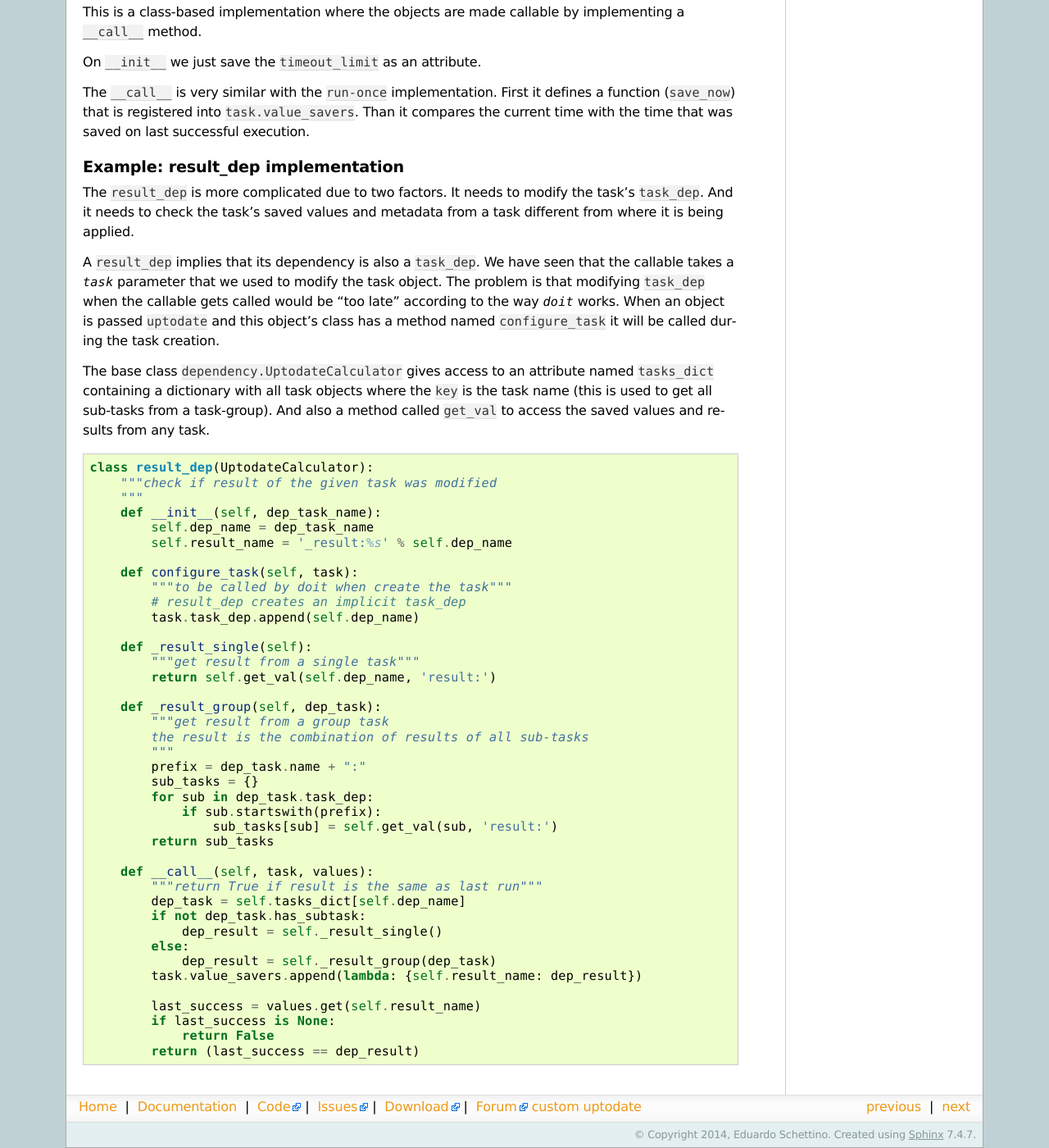
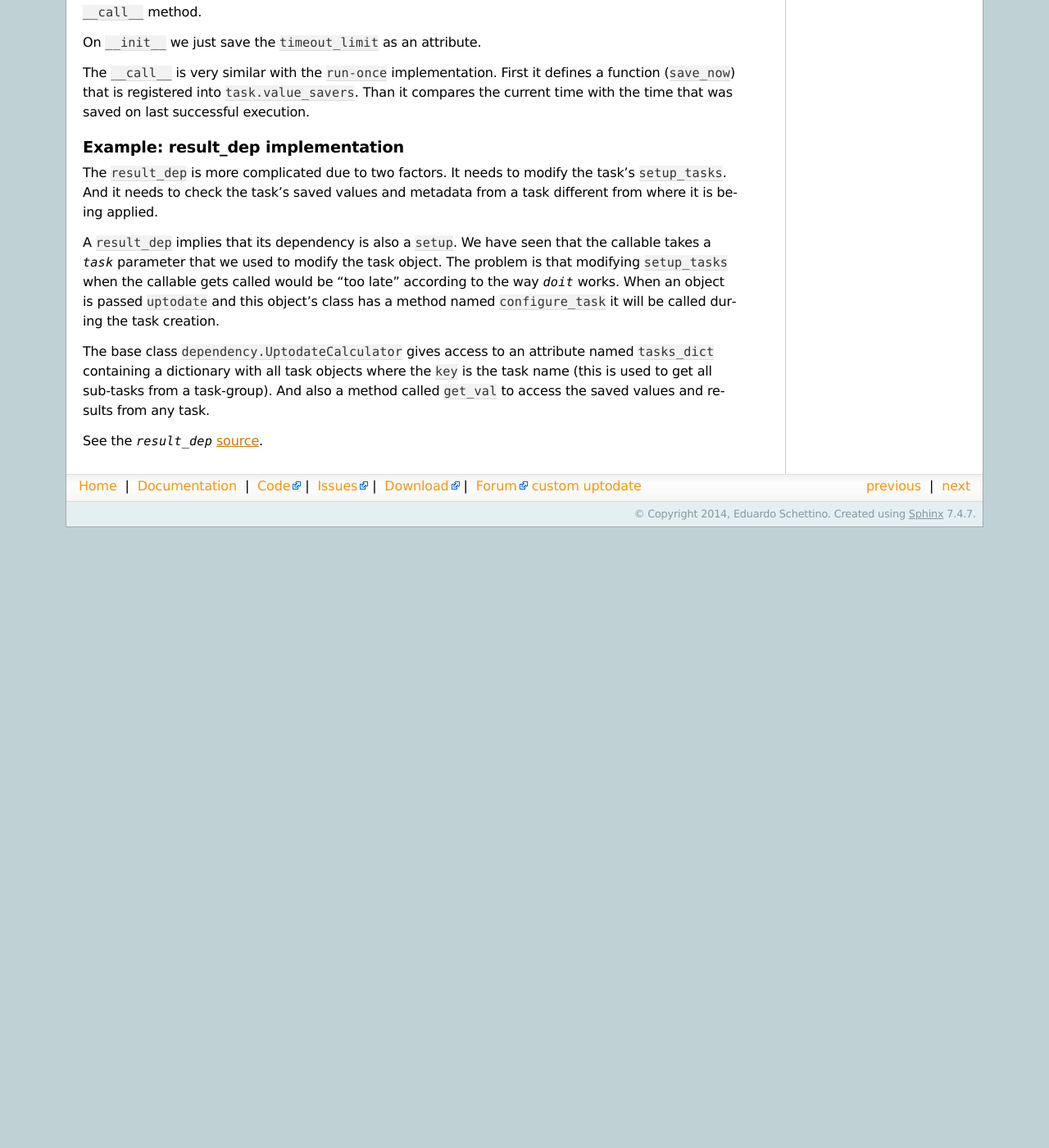
Before and after one commit to pydoit/doit, a Sphinx documentation site: the page built from doc/uptodate.rst, in a window 1280 px wide and 1400 px high, scrolled down 4822 px. Shown: the whole window at 82% size. Built offline with Sphinx 7.4.7, drawn with Linux system fonts in a browser that asks for light colours; after the commit the page ends 5465 px from its top, so only the background shows below that; some of the changed text lies outside the part shown.

Commit message:
update docs result_dep

```diff
--- a/doc/dictionary.txt
+++ b/doc/dictionary.txt
@@ -72,6 +72,7 @@ InvalidCommand
 JSON
 KeyboardInterrupt
 LongRunning
+L485
 MD5
 ModuleTaskLoader
 MyCustomTask2
--- a/doc/uptodate.rst
+++ b/doc/uptodate.rst
@@ -145,8 +145,6 @@ a boolean value.
 
 .. literalinclude:: tutorial/uptodate_callable.py
 
-Note that `check_outdated` function is not actually using the arguments
-`task` and `values`.
 You could also execute this function in the task-creator and pass the value
 to to `uptodate`. The advantage of just passing the callable is that this
 check will not be executed at all if the task was not selected to be executed.
@@ -235,12 +233,13 @@ Example: result_dep implementation
 ^^^^^^^^^^^^^^^^^^^^^^^^^^^^^^^^^^^^
 
 The ``result_dep`` is more complicated due to two factors. It needs to modify
-the task's ``task_dep``. And it needs to check the task's saved values and metadata
+the task's ``setup_tasks``.
+And it needs to check the task's saved values and metadata
 from a task different from where it is being applied.
 
-A ``result_dep`` implies that its dependency is also a ``task_dep``.
+A ``result_dep`` implies that its dependency is also a ``setup``.
 We have seen that the callable takes a `task` parameter that we used
-to modify the task object. The problem is that modifying ``task_dep``
+to modify the task object. The problem is that modifying ``setup_tasks``
 when the callable gets called would be "too late" according to the
 way `doit` works. When an object is passed ``uptodate`` and this
 object's class has a method named ``configure_task`` it will be called
@@ -252,46 +251,4 @@ all task objects where the ``key`` is the task name (this is used to get all
 sub-tasks from a task-group). And also a method called ``get_val`` to access
 the saved values and results from any task.
 
-
-.. code-block:: python
-
-    class result_dep(UptodateCalculator):
-        """check if result of the given task was modified
-        """
-        def __init__(self, dep_task_name):
-            self.dep_name = dep_task_name
-            self.result_name = '_result:%s' % self.dep_name
-
-        def configure_task(self, task):
-            """to be called by doit when create the task"""
-            # result_dep creates an implicit task_dep
-            task.task_dep.append(self.dep_name)
-
-        def _result_single(self):
-            """get result from a single task"""
-            return self.get_val(self.dep_name, 'result:')
-
-        def _result_group(self, dep_task):
-            """get result from a group task
-            the result is the combination of results of all sub-tasks
-            """
-            prefix = dep_task.name + ":"
-            sub_tasks = {}
-            for sub in dep_task.task_dep:
-                if sub.startswith(prefix):
-                    sub_tasks[sub] = self.get_val(sub, 'result:')
-            return sub_tasks
-
-        def __call__(self, task, values):
-            """return True if result is the same as last run"""
-            dep_task = self.tasks_dict[self.dep_name]
-            if not dep_task.has_subtask:
-                dep_result = self._result_single()
-            else:
-                dep_result = self._result_group(dep_task)
-            task.value_savers.append(lambda: {self.result_name: dep_result})
-
-            last_success = values.get(self.result_name)
-            if last_success is None:
-                return False
-            return (last_success == dep_result)
+See the `result_dep` `source <https://github.com/pydoit/doit/blob/master/doit/task.py#L485>`_.
```
Also changed, not shown: 1 other file.
